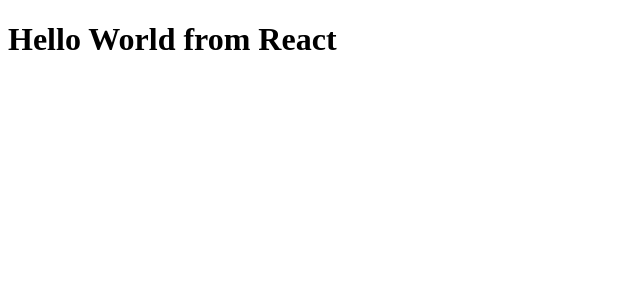
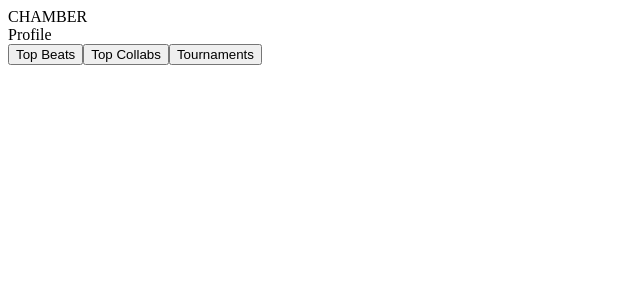
Before and after one commit to teamFlare/Chamber, a React app: page / in a window 1280 px wide. Shown: the top 300 px of the page, without its empty margins (0-640 px from the left). Built offline with nearby package versions, Linux system fonts and the light colour scheme; the HTML template or start-up script is replaced by a standard one.

Commit message:
(feat) renders our react component structure with a file drop (#3)
* (feat) render our basic react structure with a file dropping system

* (feat) render our basic react component structure with a file drop

```diff
--- a/client/src/app.js
+++ /dev/null
@@ -1,4 +0,0 @@
-import React from 'react';
-import ReactDOM from 'react-dom';
-
-ReactDOM.render(<h1>Hello World from React</h1>, document.getElementById('root'));
--- /dev/null
+++ b/client/src/app.jsx
@@ -0,0 +1,5 @@
+import React from 'react';
+import ReactDOM from 'react-dom';
+import HomePage from './components/HomePage.jsx'
+
+ReactDOM.render(<HomePage />, document.getElementById('root'));
--- /dev/null
+++ b/client/src/components/Header.jsx
@@ -0,0 +1,20 @@
+import React from 'react';
+import ReactDOM from 'react-dom';
+
+class Header extends React.Component {
+  constructor(props) {
+    super(props);
+    this.state = {
+    };
+  }
+
+  render() {
+
+
+    return (
+      <div>CHAMBER</div>
+    )
+  }
+}
+
+export default Header;
--- /dev/null
+++ b/client/src/components/HomePage.jsx
@@ -0,0 +1,40 @@
+import React from 'react';
+import ReactDOM from 'react-dom';
+import Header from './Header.jsx';
+import TopBeats from './TopBeats.jsx';
+import TopCollabs from './TopCollabs.jsx';
+import Tournaments from './Tournaments.jsx';
+import Profile from './Profile.jsx';
+import Dropzone from 'react-dropzone';
+
+class HomePage extends React.Component {
+  constructor(props) {
+    super(props);
+    this.state = {
+        topBeats: false,
+        topCollabs: false,
+        tournaments: false,
+        profile: false
+    };
+  }
+
+  render() {
+        if(!this.state.profile) {
+            return( <div>
+                    <Header />
+                    <div onClick={() => this.setState({profile: true})}>Profile</div>
+                    <button onClick={() => this.setState({tournaments: false, topBeats: true, topCollabs: false})}>Top Beats</button>
+                    <button onClick={() => this.setState({tournaments: false, topBeats: false, topCollabs: true})}>Top Collabs</button>
+                    <button onClick={() => this.setState({tournaments: true, topBeats: false, topCollabs: false})}>Tournaments</button>
+                    {this.state.topBeats ? <TopBeats />: null}
+                    {this.state.topCollabs ? <TopCollabs />: null}
+                    {this.state.tournaments ? <Tournaments />: null}
+                    </div>
+            )
+        } else {
+            return(<Profile />)
+        }
+  }
+}
+
+export default HomePage;
--- /dev/null
+++ b/client/src/components/Profile.jsx
@@ -0,0 +1,46 @@
+import React from 'react';
+import ReactDOM from 'react-dom';
+import Dropzone from 'react-dropzone';
+import Sound from 'react-sound';
+import ReactAudioPlayer from 'react-audio-player';
+import fs from 'fs';
+import createFile from 'create-file';
+// var createFile = require('create-file');
+
+class Profile extends React.Component {
+  constructor(props) {
+    super(props);
+    this.state = {
+        file: [],
+        async: false
+    };
+
+    this.onDrop.bind(this);
+  }
+
+  onDrop(acceptedFiles, rejectedFiles) {
+    this.setState({file: acceptedFiles})
+    //   createFile('./', acceptedFiles, function (err) {
+    //     console.log(err)
+    //   });
+    // fs.writeFileSync('song.txt', acceptedFiles, function (err) {
+    //     if(err) {console.log(err)}
+    // })
+    //   console.log(acceptedFiles)
+    setTimeout(() => console.log('this.state.file',this.state.file), 1000)
+  }
+
+  render() {
+    console.log(this.state.async)
+    return (
+      <div>
+        <div onClick={() => this.setState({async: true})}>Profile</div>
+        <div>Upload a Beat Below</div>
+        <Dropzone onDrop={this.onDrop}></Dropzone>
+        {!this.state.async ? <ReactAudioPlayer src='../../client/src/components/No Eyes.mp3' autoplay controls/> : <ReactAudioPlayer src={this.state.file[0]} autoPlay controls/>}
+      </div>
+    )
+  }
+}
+
+export default Profile;
--- /dev/null
+++ b/client/src/components/TopBeats.jsx
@@ -0,0 +1,20 @@
+import React from 'react';
+import ReactDOM from 'react-dom';
+
+class TopBeats extends React.Component {
+  constructor(props) {
+    super(props);
+    this.state = {
+    };
+  }
+
+  render() {
+
+
+    return (
+      <div>Top Beats</div>
+    )
+  }
+}
+
+export default TopBeats;
--- /dev/null
+++ b/client/src/components/TopCollabs.jsx
@@ -0,0 +1,20 @@
+import React from 'react';
+import ReactDOM from 'react-dom';
+
+class TopCollabs extends React.Component {
+  constructor(props) {
+    super(props);
+    this.state = {
+    };
+  }
+
+  render() {
+
+
+    return (
+      <div>Top Collabs</div>
+    )
+  }
+}
+
+export default TopCollabs;
--- /dev/null
+++ b/client/src/components/Tournaments.jsx
@@ -0,0 +1,20 @@
+import React from 'react';
+import ReactDOM from 'react-dom';
+
+class Tournaments extends React.Component {
+  constructor(props) {
+    super(props);
+    this.state = {
+    };
+  }
+
+  render() {
+
+
+    return (
+      <div>Tournaments</div>
+    )
+  }
+}
+
+export default Tournaments;
--- a/package.json
+++ b/package.json
@@ -19,10 +19,12 @@
     "connect-flash": "^0.1.1",
     "connect-redis": "^3.2.0",
     "cookie-parser": "^1.4.3",
+    "create-file": "^1.0.1",
     "ejs": "^2.5.6",
     "eslint": "^3.19.0",
     "express": "^4.15.2",
     "express-session": "^1.15.1",
+    "fs": "0.0.1-security",
     "grunt-cli": "^1.2.0",
     "grunt-pg": "https://github.com/watsoncj/grunt-pg.git",
     "knex": "^0.13.0",
@@ -34,7 +36,10 @@
     "passport-twitter": "^1.0.4",
     "pg": "^6.1.5",
     "react": "^15.4.2",
+    "react-audio-player": "^0.5.0",
     "react-dom": "^15.4.2",
+    "react-dropzone": "^2.2.4",
+    "react-sound": "^0.6.1",
     "redis": "^2.7.1"
   },
   "devDependencies": {
--- a/webpack.config.babel.js
+++ b/webpack.config.babel.js
@@ -2,10 +2,13 @@
 import path from 'path';
 
 const config = {
-  entry: './client/src/app',
+  entry: './client/src/app.jsx',
   output: {
     path: path.join(__dirname, 'public/dist'),
     filename: 'bundle.js'
+  },
+  node: {
+    fs: 'empty'
   },
   module: {
     rules: [
```
Also changed, not shown: client/src/components/SongEntry.jsx (added, +20 -0 lines), client/src/components/song.txt (added), 2 other files (tests, documents, lock files or other folders).
